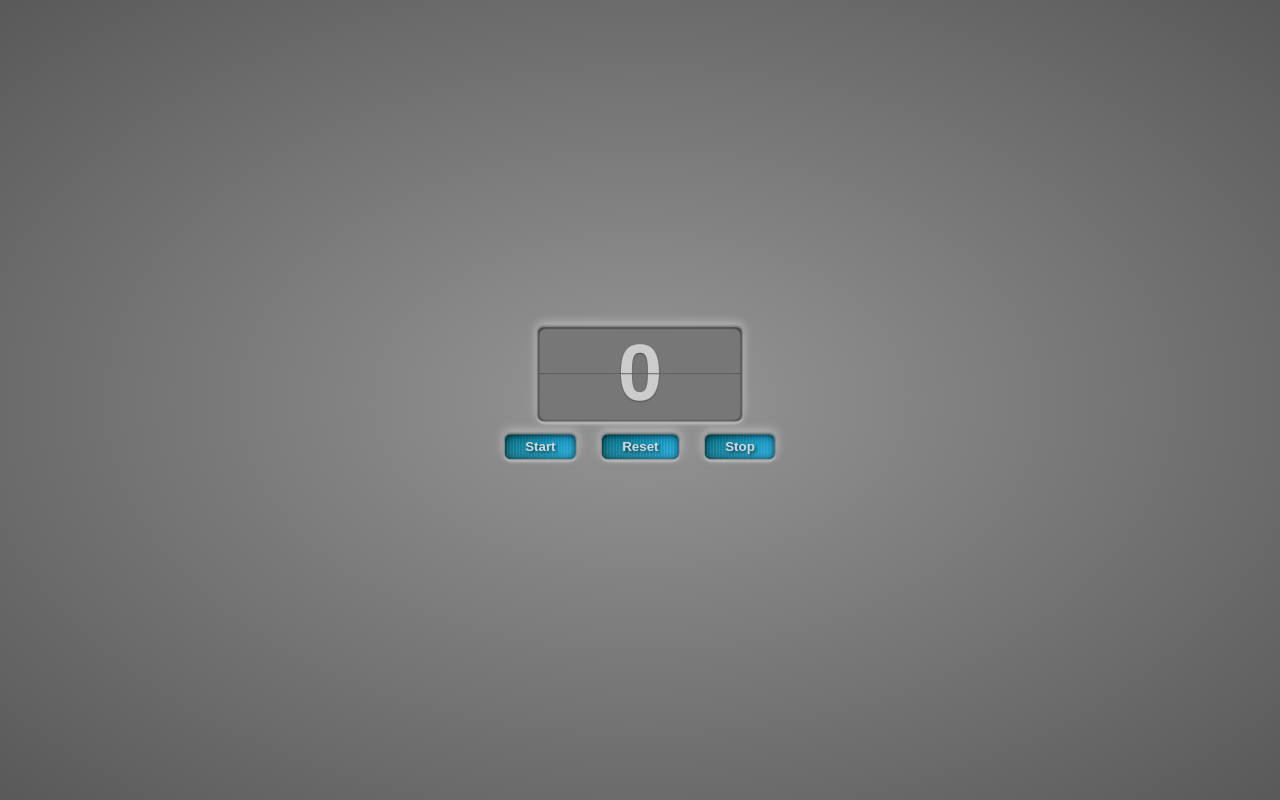
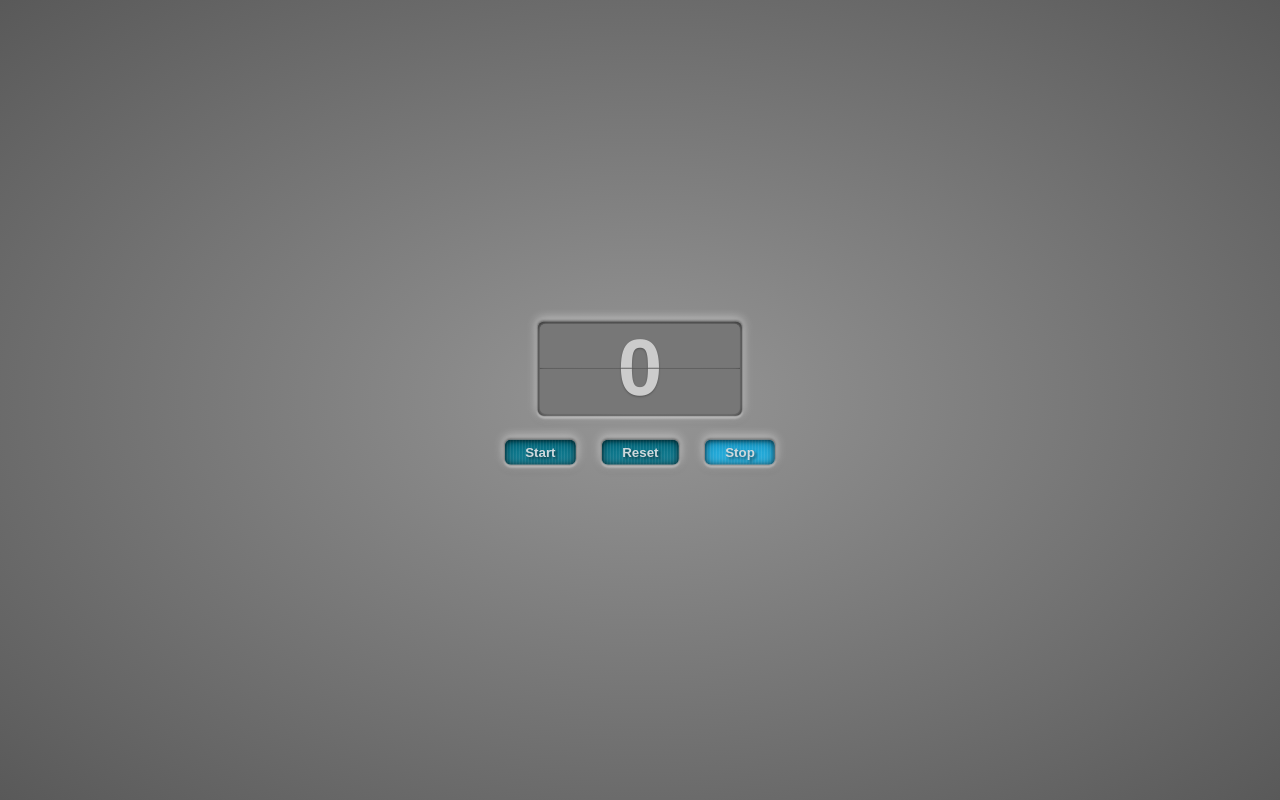
Before and after one commit to MarcelloDiSimone/incrementer, a React (Create React App) app: page / in a window 1280 px wide. Built offline with nearby package versions, Linux system fonts and the light colour scheme.

Commit message:
Add hover state and isPlaying state in store

```diff
--- a/src/components/FlipCard/FlipCard.tsx
+++ b/src/components/FlipCard/FlipCard.tsx
@@ -3,6 +3,7 @@ import './FlipCard.scss';
 
 class FlipCard extends Component<any, any> {
   readonly root: any = null;
+
   constructor(props: any) {
     super(props);
 
--- a/src/components/Incrementer/Incrementer.scss
+++ b/src/components/Incrementer/Incrementer.scss
@@ -9,7 +9,7 @@
 
 .button {
   @include bewel;
-  @include striped;
+  @include striped(#00748b, #00748b);
   border-radius: 6px;
   outline: none;
   border: none;
@@ -20,4 +20,12 @@
   font-weight: 600;
   user-select: none;
   cursor: pointer;
+
+  &.active {
+    @include striped(#17ace0, #17ace0);
+  }
+
+  &:hover:not(.active) {
+    @include striped(#17ace0, #00748b);
+  }
 }
--- a/src/components/Incrementer/Incrementer.tsx
+++ b/src/components/Incrementer/Incrementer.tsx
@@ -1,12 +1,13 @@
 import React, { Component } from 'react';
+import FlipCard from '../FlipCard/FlipCard';
 import './Incrementer.scss';
-import FlipCard from '../FlipCard/FlipCard';
 
 class Incrementer extends Component<any, any> {
   private intId: any;
   readonly flipCardRef: React.RefObject<FlipCard>;
   // set the state with default counter value and the interval duration in milliseconds
   state = {
+    isPlaying: false,
     counter: 0,
     incrementInterval: 500
   };
@@ -28,6 +29,7 @@ class Incrementer extends Component<any, any> {
     if (this.intId) {
       clearInterval(this.intId);
     }
+    this.setState({isPlaying: false});
   }
 
   onPlay = () => {
@@ -37,6 +39,7 @@ class Incrementer extends Component<any, any> {
     this.intId = setInterval(() => {
       this.increment();
     }, this.state.incrementInterval);
+    this.setState({isPlaying: true});
   }
 
   increment = () => {
@@ -58,9 +61,10 @@ class Incrementer extends Component<any, any> {
       <FlipCard ref={this.flipCardRef} startWith={this.state.counter} />
 
       <div className="button-container">
-        <button className="button" onClick={this.onPlay}>Start</button>
+        <p>{this.state.isPlaying}</p>
+        <button className={`button ${this.state.isPlaying ? 'active' : ''}`} onClick={this.onPlay}>Start</button>
         <button className="button" onClick={this.onReset}>Reset</button>
-        <button className="button" onClick={this.onPause}>Stop</button>
+        <button className={`button ${this.state.isPlaying ? '' : 'active'}`} onClick={this.onPause}>Stop</button>
       </div>
     </div>;
   }
```
